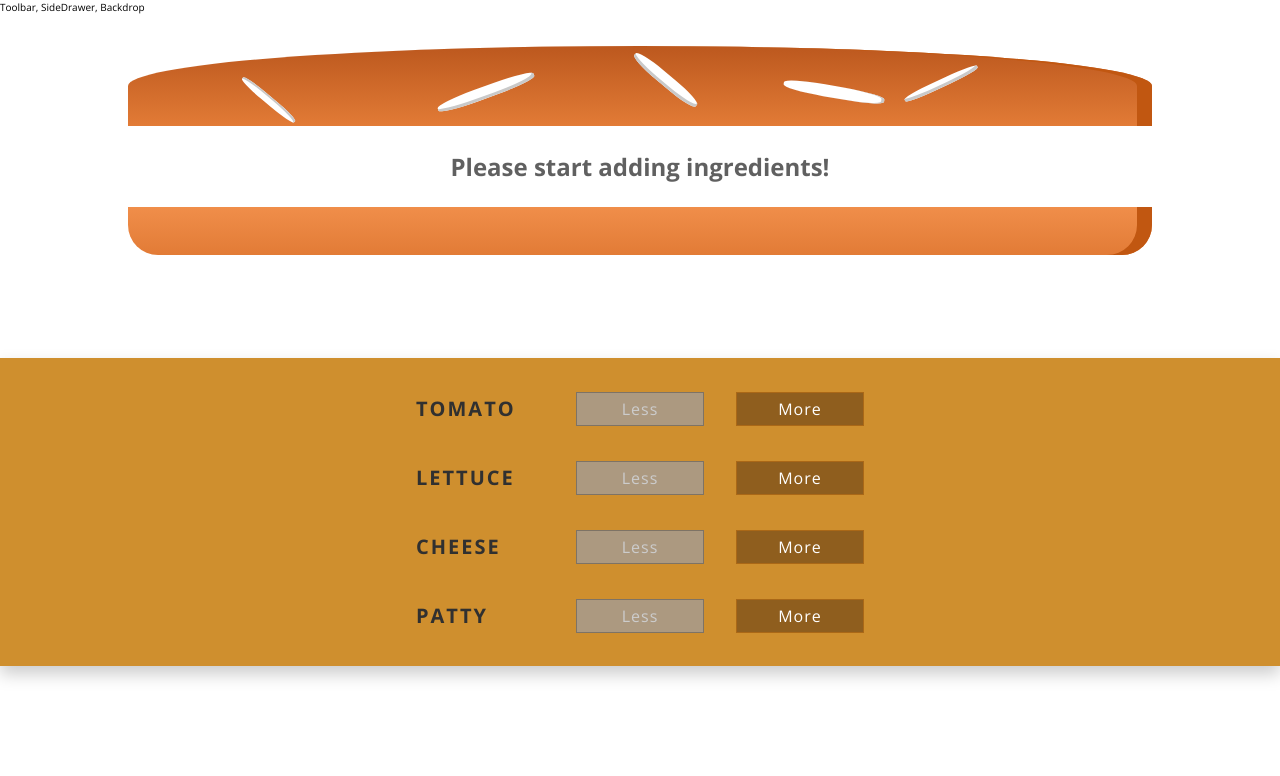
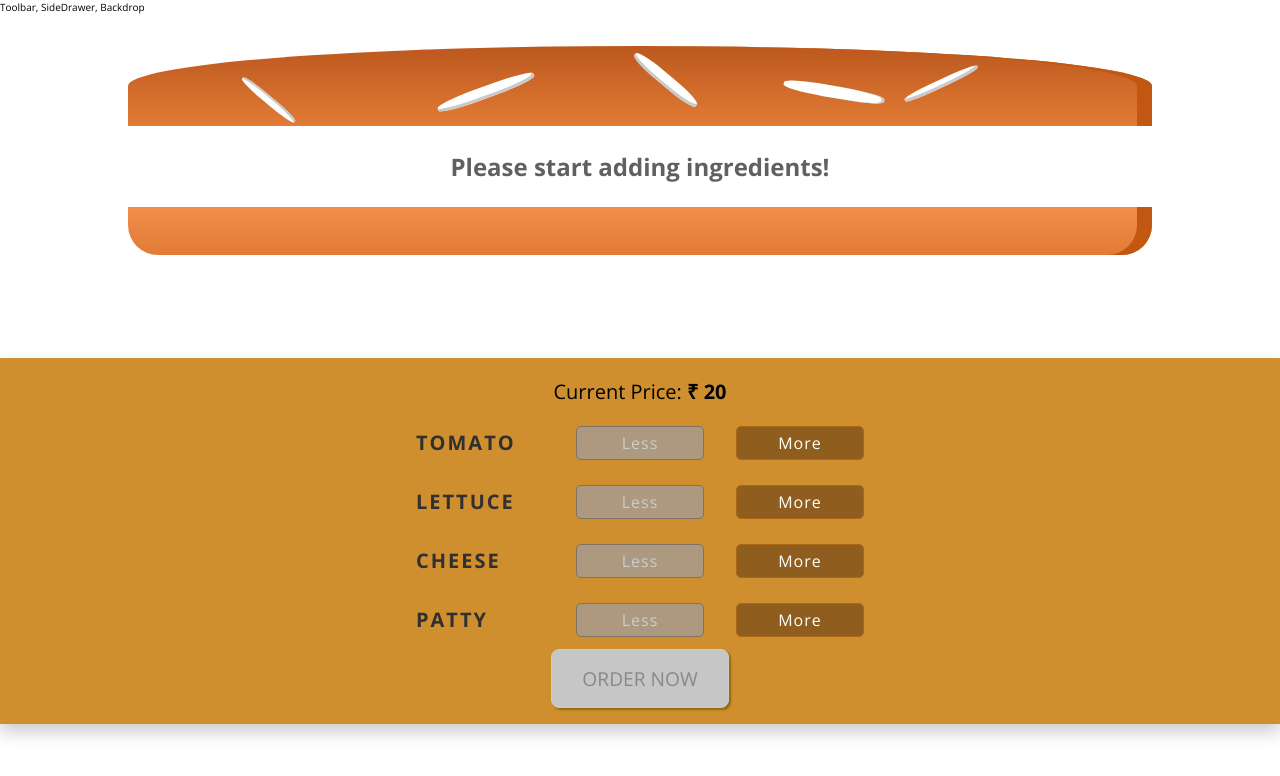
Before and after one commit to arhamathar/burger-builder-app, a React (Create React App) app: page / in a window 1280 px wide. Shown: the top 776 px of the page. Built offline with nearby package versions, Linux system fonts and the light colour scheme; the HTML template or start-up script is replaced by a standard one.

Commit message:
Order button added

```diff
--- a/src/components/Burger/BuildControls.js
+++ b/src/components/Burger/BuildControls.js
@@ -12,6 +12,7 @@ const controls = [
 function BuildControls(props) {
     return (
         <div className={classes.BuildControls}>
+            <p>Current Price: <strong>₹ {props.price}</strong></p>
             {controls.map(ctrl => {
                 return (
                     <SingleControllers
@@ -23,6 +24,10 @@ function BuildControls(props) {
                     />
                 );
             })}
+            <button
+                disabled={!props.purchase}
+                className={classes.OrderButton}
+            >Order Now</button>
         </div>
     );
 }
--- a/src/components/Burger/BuildControls.module.css
+++ b/src/components/Burger/BuildControls.module.css
@@ -5,6 +5,62 @@
     flex-direction: column;
     align-items: center;
     margin: auto;
-    padding: 1rem 0;
+    padding: 0 0 1rem ;
     box-shadow: 0 0.5rem 1rem #ccc;
+    font-size: 1.25rem;
 }
+
+.BuildControls p{
+    margin-bottom: 0.5rem;
+}
+
+.OrderButton {
+    background-color: #DAD735;
+    outline: none;
+    cursor: pointer;
+    border: 1px solid #966909;
+    border-radius: 0.5rem;
+    color: #966909;
+    font-family: inherit;
+    font-size: 1.2rem;
+    padding: 15px 30px;
+    box-shadow: 2px 2px 2px #966909;
+    text-transform: uppercase;
+}
+
+.OrderButton:hover, .OrderButton:active {
+    background-color: #A0DB41;
+    border: 1px solid #966909;
+    color: #966909;
+}
+
+.OrderButton:hover{
+    transform: translateY(-2px);
+}
+
+.OrderButton:active{
+    transform: translateY(0);
+}
+
+.OrderButton:disabled {
+    background-color: #C7C6C6;
+    cursor: not-allowed;
+    border: 1px solid #ccc;
+    color: #888888;
+}
+
+.OrderButton:not(:disabled) {
+    animation: enable 0.3s linear;
+}
+
+@keyframes enable {
+    0% {
+        transform: scale(1);
+    }
+    60% {
+        transform: scale(1.1);
+    }
+    100% {
+        transform: scale(1);
+    }
+}
--- a/src/components/Burger/SingleController.module.css
+++ b/src/components/Burger/SingleController.module.css
@@ -2,7 +2,7 @@
     display: flex;
     justify-content: space-between;
     align-items: center;
-    margin: 5px 0;
+    margin: 0;
     font-size: 1rem;
 }
 
@@ -15,6 +15,7 @@
     border: 1px solid #AA6817;
     cursor: pointer;
     outline: none;
+    border-radius: 5px;
     letter-spacing: 1px;
 }
 
--- a/src/containers/BurgerBuilder.js
+++ b/src/containers/BurgerBuilder.js
@@ -11,12 +11,23 @@ const INGREDIENTS_PRICE = {
 
 function BurgerBuilder() {
   const [totalPrice, setTotalPrice] = useState(20);
+  const [purchase, setPurchase] = useState(false);
   const [ingredients, setIngredients] = useState({
     tomato: 0,
     lettuce: 0,
     cheese: 0,
     patty: 0
   });
+
+  const purchaseHandler = (ingredients) => {
+    const sum = Object.keys(ingredients).map(igKey => {
+      return ingredients[igKey];
+    }).reduce((acc, curr) => {
+      return acc + curr;
+    }, 0);
+
+    setPurchase(sum > 0);
+  }
 
   const addIngredientsHandler = (type) => {
     const oldCount = ingredients[type];
@@ -27,6 +38,7 @@ function BurgerBuilder() {
 
     const newPrice = totalPrice + INGREDIENTS_PRICE[type];
     setTotalPrice(newPrice);
+    purchaseHandler(updatedIngredients);
   }
 
   const removeIngredientsHandler = (type) => {
@@ -37,8 +49,9 @@ function BurgerBuilder() {
     updatedIngredients[type] = ingredients[type] - 1;
     setIngredients(updatedIngredients);
 
-    const newPrice = totalPrice + INGREDIENTS_PRICE[type];
+    const newPrice = totalPrice - INGREDIENTS_PRICE[type];
     setTotalPrice(newPrice);
+    purchaseHandler(updatedIngredients); //state is not updated instantly so we manully pass most recent value
   }
 
   const disabledInfo = { ...ingredients };
@@ -53,6 +66,8 @@ function BurgerBuilder() {
         addIngredients={addIngredientsHandler}
         removeIngredients={removeIngredientsHandler}
         disabled={disabledInfo}
+        purchase={purchase}
+        price={totalPrice}
       />
     </div>
   );
```
Also changed, not shown: 1 other file (tests, documents, lock files or other folders).
